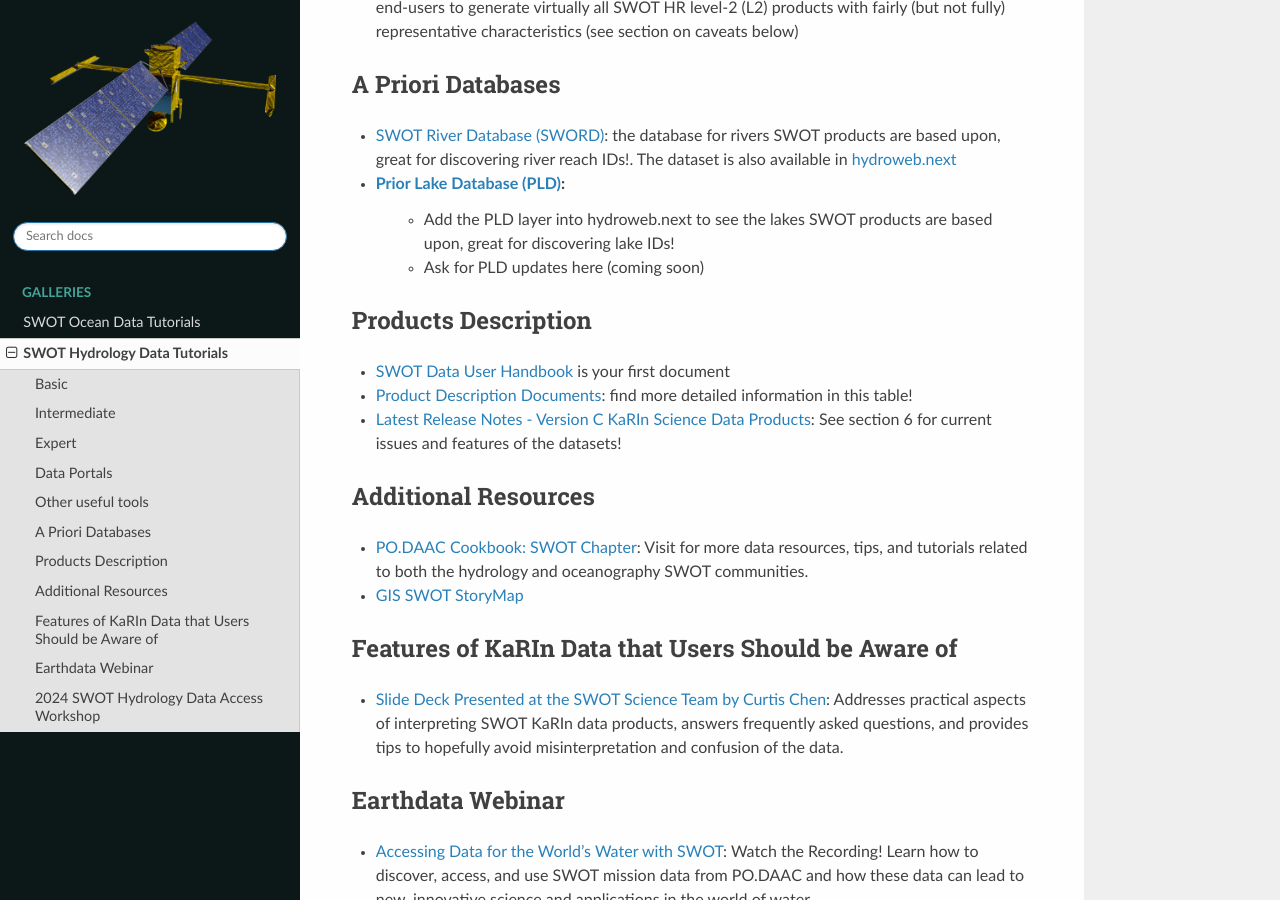
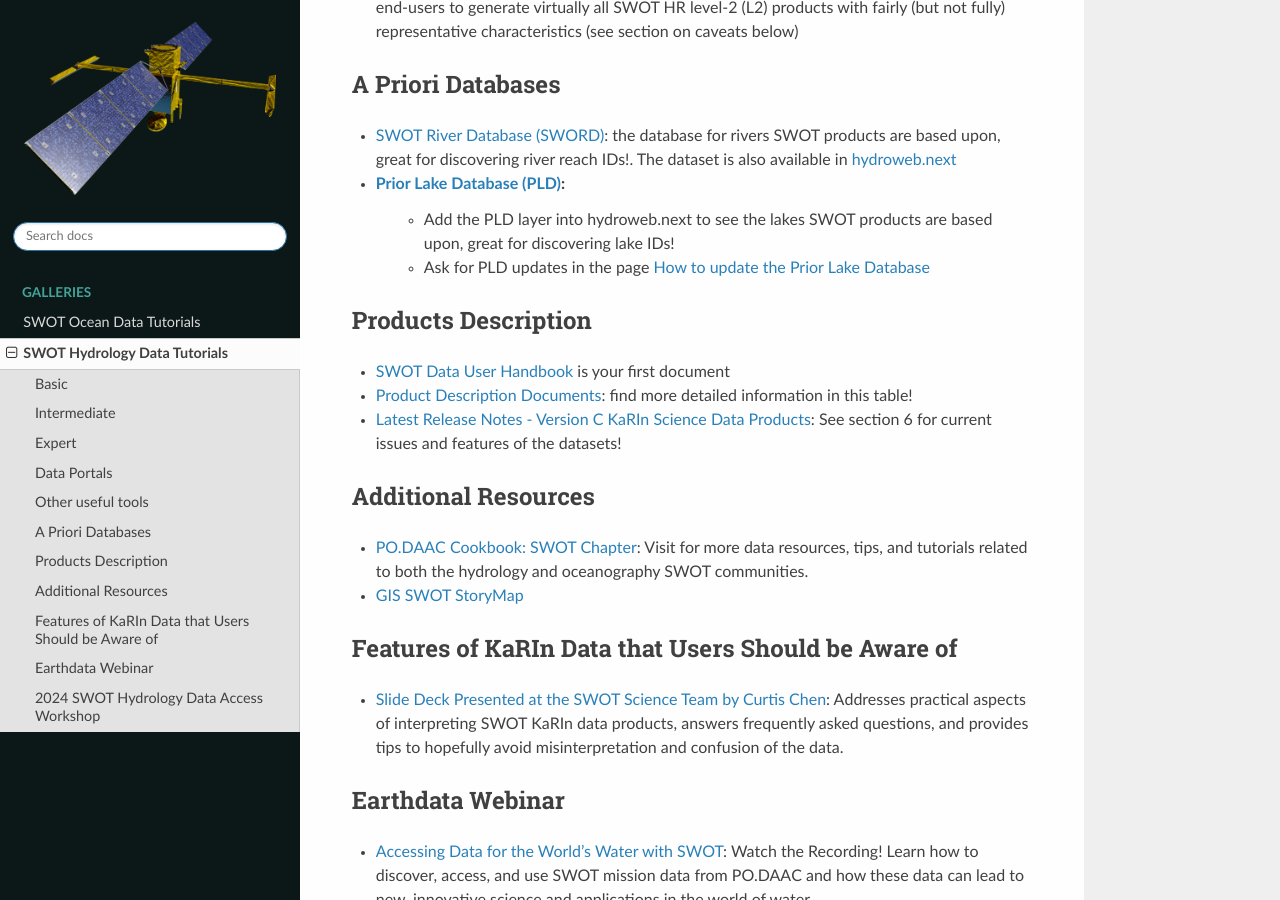
Before and after one commit to SWOT-community/SWOT-galleries, a Sphinx documentation site: the page built from docs/hydrology/hydrology.rst, in a window 1280 px wide and 900 px high, scrolled down 1103 px. Built offline with Sphinx 7.4.7 and the Read the Docs theme 3.1.0, drawn with Linux system fonts in a browser that asks for light colours; pages that are not in the unit, such as notebooks, are missing from menus.

Commit message:
reference to pld page

```diff
--- a/docs/hydrology/hydrology.rst
+++ b/docs/hydrology/hydrology.rst
@@ -50,7 +50,7 @@
 * `SWOT River Database (SWORD) <https://www.swordexplorer.com/>`_: the database for rivers SWOT products are based upon, great for discovering river reach IDs!. The dataset is also available in `hydroweb.next <https://hydroweb.next.theia-land.fr/?pid=SWOT_PRIOR_RIVER_DATABASE>`_
 * `Prior Lake Database (PLD) <https://hydroweb.next.theia-land.fr/?pid=SWOT_PRIOR_LAKE_DATABASE>`_:
     * Add the PLD layer into hydroweb.next to see the lakes SWOT products are based upon, great for discovering lake IDs!
-    * Ask for PLD updates here (coming soon)
+    * Ask for PLD updates in the page :ref:`pld-label`
 
 ---------------------
 Products Description
```
